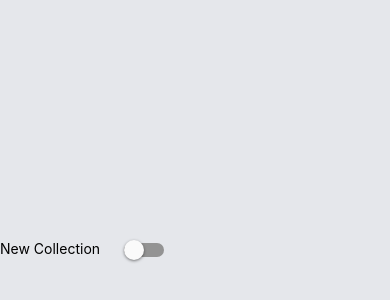
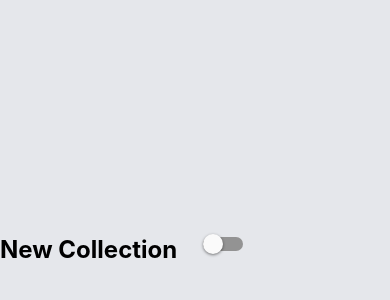
Before and after one commit to Moamin-AbuEwaida/Ecommerce-ReactNative, a React Native app: screen / in a window 390 px wide. Shown: the part 172-472 px from the top of the page. Built offline with nearby package versions, Linux system fonts and the light colour scheme.

Commit message:
finalizing preparing app.js file

```diff
--- a/App.js
+++ b/App.js
@@ -7,10 +7,12 @@ export default function App() {
   return (
     <View className="flex-1 items-center justify-center bg-gray-200 dark:bg-black">
       <View className="flex-row w-full gap-5">
-        <Text className="dark:text-white">New Collection </Text>
+        <Text className="text-2xl font-bold dark:text-white">
+          New Collection{" "}
+        </Text>
         <Switch value={colorScheme === "dark"} onChange={toggleColorScheme} />
       </View>
-      <StatusBar style="auto" />
+      <StatusBar style={colorScheme === "dark" ? "light" : "dark"} />
     </View>
   );
 }
```
